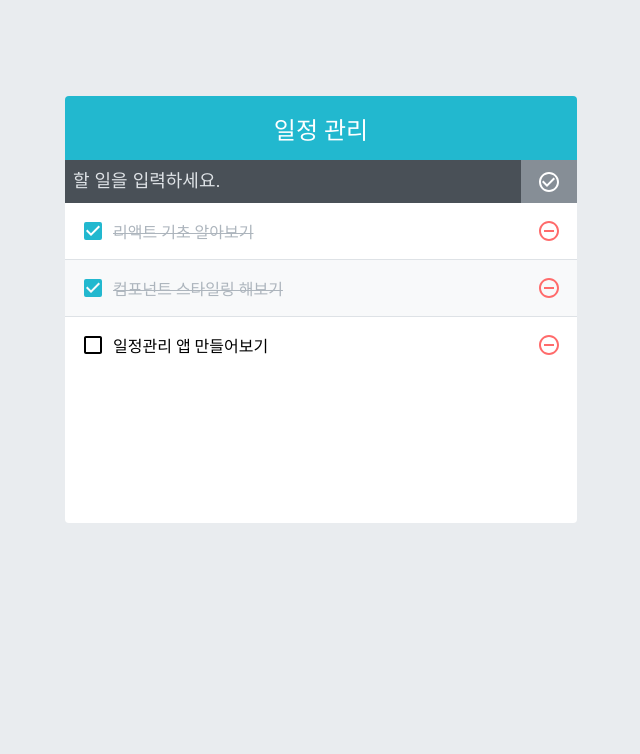
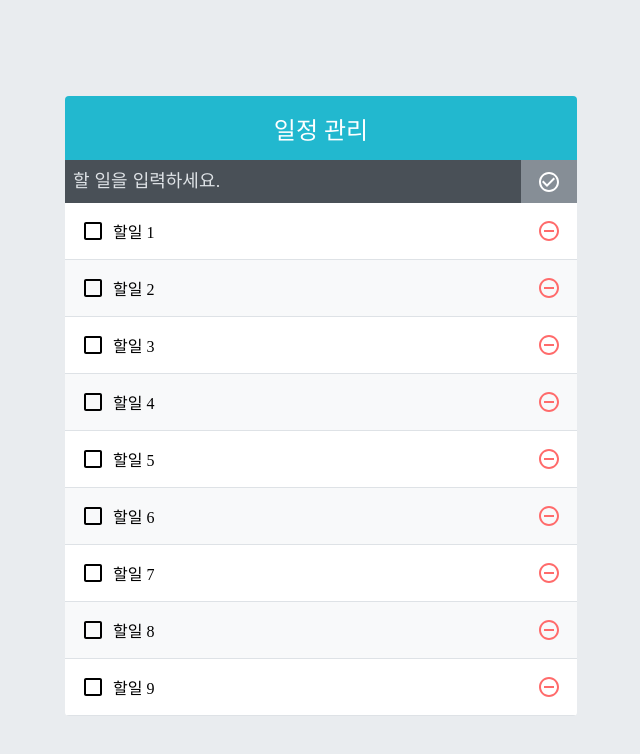
Before and after one commit to salangdung-i/react-todo-app, a React (Create React App) app: page / in a window 1280 px wide. Shown: the top 754 px of the page, without its empty margins (319-959 px from the left). Built offline with nearby package versions, Linux system fonts and the light colour scheme.

Commit message:
많은 데이터 랜더링하기

```diff
--- a/src/App.js
+++ b/src/App.js
@@ -3,26 +3,21 @@ import TodoInsert from './components/TodoInsert';
 import TodoList from './components/TodoList';
 import TodoTemplate from './components/TodoTemplate';
 
+function createBulkTodos() {
+  const arrary = [];
+  for (let i = 1; i <= 2500; i++) {
+    arrary.push({
+      id: i,
+      text: `할일 ${i}`,
+      checked: false,
+    });
+  }
+  return arrary;
+}
 const App = () => {
-  const [todos, setTodos] = useState([
-    {
-      id: 1,
-      text: '리액트 기초 알아보기',
-      checked: true,
-    },
-    {
-      id: 2,
-      text: '컴포넌트 스타일링 해보기',
-      checked: true,
-    },
-    {
-      id: 3,
-      text: '일정관리 앱 만들어보기',
-      checked: false,
-    },
-  ]);
+  const [todos, setTodos] = useState(createBulkTodos);
 
-  const nextId = useRef(4);
+  const nextId = useRef(2501);
   const onInsert = useCallback(
     text => {
       const todo = {
```
